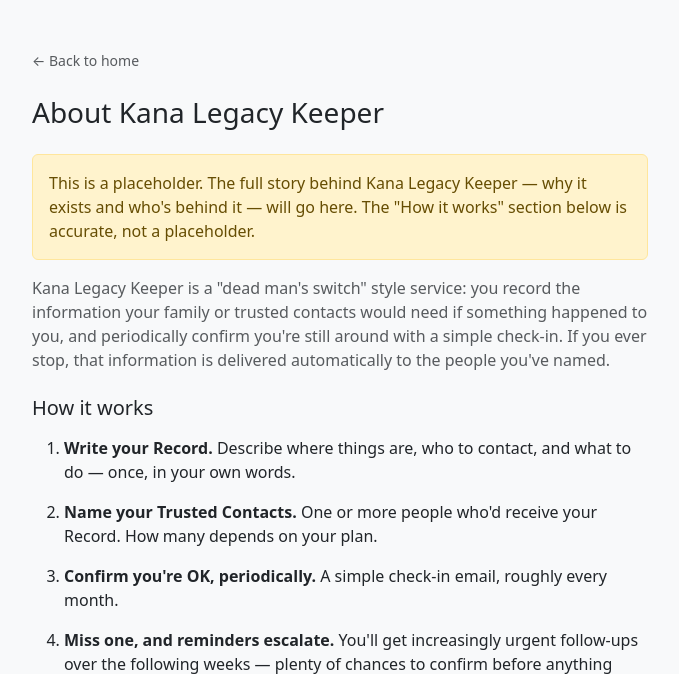
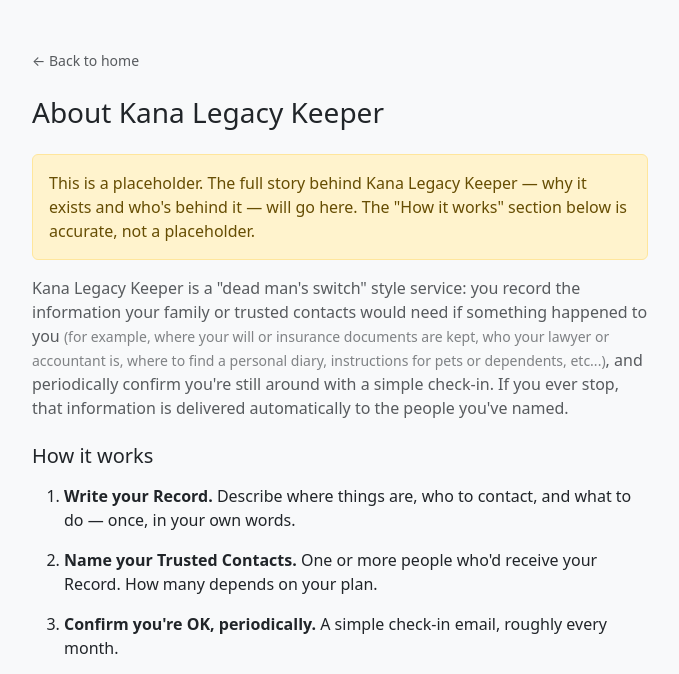
Before and after one commit to naneri/lastwillapp, a Laravel app: page /about in a window 1280 px wide. Shown: the top 674 px of the page, without its empty margins (300-979 px from the left). Run offline with Laravel 12, Linux system fonts and the light colour scheme.

Commit message:
Add examples of Record content to the About page
Gives readers a concrete sense of what to write (will/insurance
documents, lawyer/accountant, a personal diary, pet or dependent
instructions) alongside the intro sentence, de-emphasized visually so
it reads as illustrative rather than core copy.

Co-Authored-By: Claude Sonnet 5 <noreply@anthropic.com>

```diff
--- a/resources/views/about.blade.php
+++ b/resources/views/about.blade.php
@@ -26,8 +26,12 @@
             <p class="text-muted mb-4">
                 {{ config('app.name', 'Laravel') }} is a "dead man's switch"
                 style service: you record the information your family or
-                trusted contacts would need if something happened to you,
-                and periodically confirm you're still around with a simple
+                trusted contacts would need if something happened to you
+                <span class="small opacity-75">(for example, where your
+                will or insurance documents are kept, who your lawyer or
+                accountant is, where to find a personal diary, instructions
+                for pets or dependents, etc...)</span>, and
+                periodically confirm you're still around with a simple
                 check-in. If you ever stop, that information is delivered
                 automatically to the people you've named.
             </p>
```
